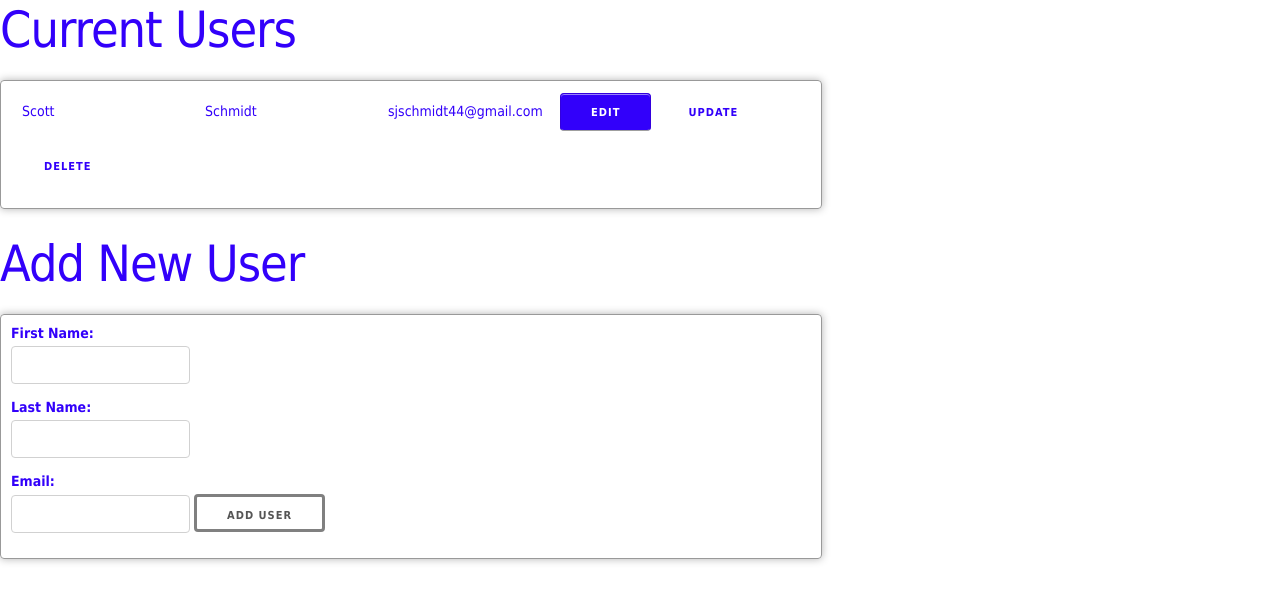
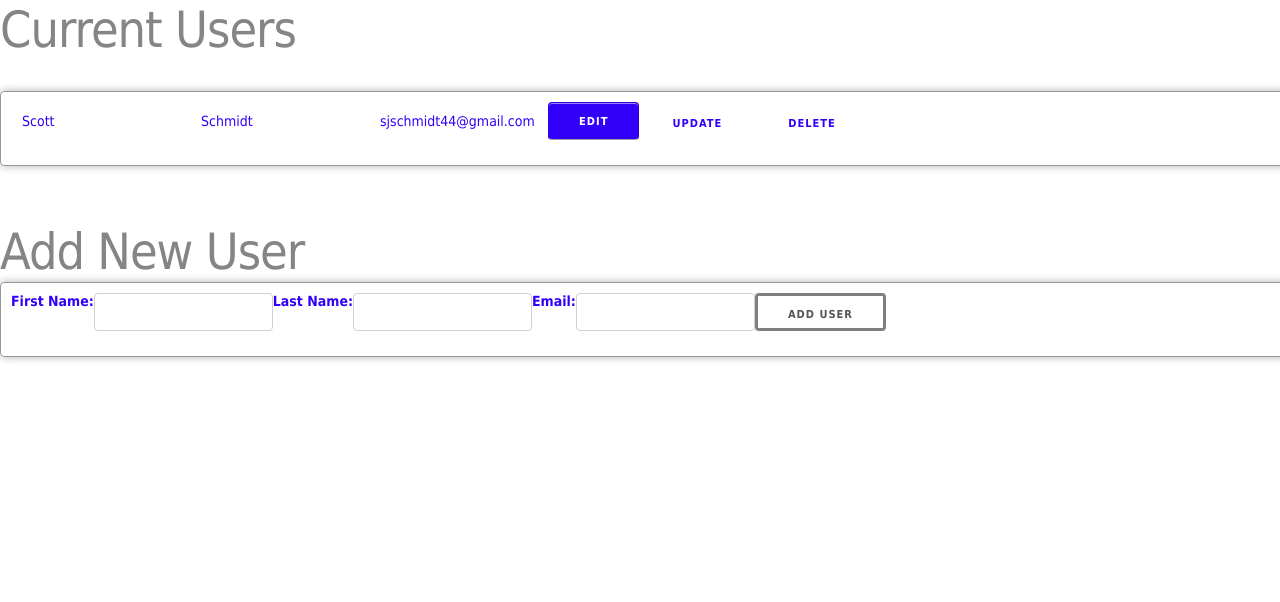
Before and after one commit to davidmshou/cf_django_project, a Django app: page /home/ in a window 1280 px wide. Shown: the top 602 px of the page. Run offline with Django 3.2, Linux system fonts and the light colour scheme; data comes from the database, SQL or seed files in the repository; both versions use the stored data as it was after the commit.

Commit message:
Working version. Needs styling.

```diff
--- a/cf_django_app/static/css/style.css
+++ b/cf_django_app/static/css/style.css
@@ -1,7 +1,8 @@
 
 h1 {
-    color: rgba(50,0,250,1);
+    color: rgba(134, 133, 133, 1);
     font-family: Tahoma, Geneva, sans-serif;
+    margin-bottom: 0px;
 }
 input[disabled]{
     color: rgba(50,0,250,1);
@@ -13,7 +14,7 @@
     font: 14px Tahoma, Geneva, sans-serif;
     background: -webkit-gradient(linear, bottom, left 175px, from(#CCCCCC), to(#EEEEEE));
     background: -moz-linear-gradient(bottom, #CCCCCC, #EEEEEE 175px);
-    width: 800px;
+    width: 100%;
     font-family: Tahoma, Geneva, sans-serif;
     color: rgba(50,0,250,1);
     text-decoration: none;
@@ -26,6 +27,7 @@
     -webkit-box-shadow: 0px 0px 8px rgba(0, 0, 0, 0.3);
     -moz-box-shadow: 0px 0px 8px rgba(0, 0, 0, 0.3);
     box-shadow: 0px 0px 8px rgba(0, 0, 0, 0.3);
+    display: flex;
 }
 label{
     front-size: 14px;
--- a/cf_django_app/templates/cf_django_app/index.html
+++ b/cf_django_app/templates/cf_django_app/index.html
@@ -31,7 +31,6 @@
         {% else %}
       <p>No users.</p>
     {% endif %}
-
     <h1>Add New User</h1>
     <form action="{% url 'add' %}" method="post">
       {% csrf_token %}
@@ -43,6 +42,6 @@
       <input type="email" name="email">
       <input type="submit" value="Add User" class="fancyButton"><br>
     </form>
-    <script src="{% static "js/app.css" %}" type="text/javascript"></script>
+    <script src="{% static "js/app.js" %}" type="text/javascript"></script>
   </body>
 </html>
```
Also changed, not shown: db.sqlite3.
